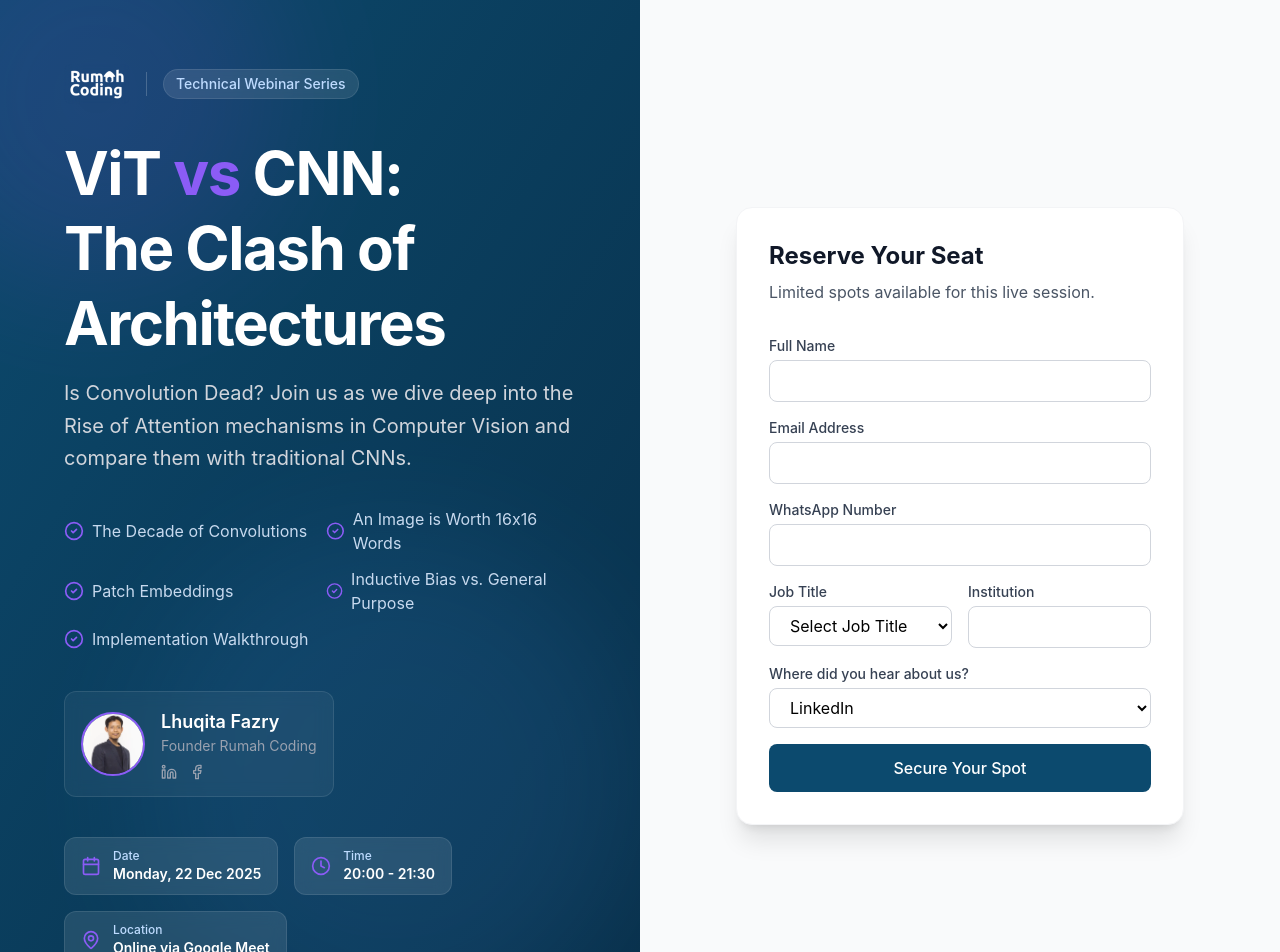
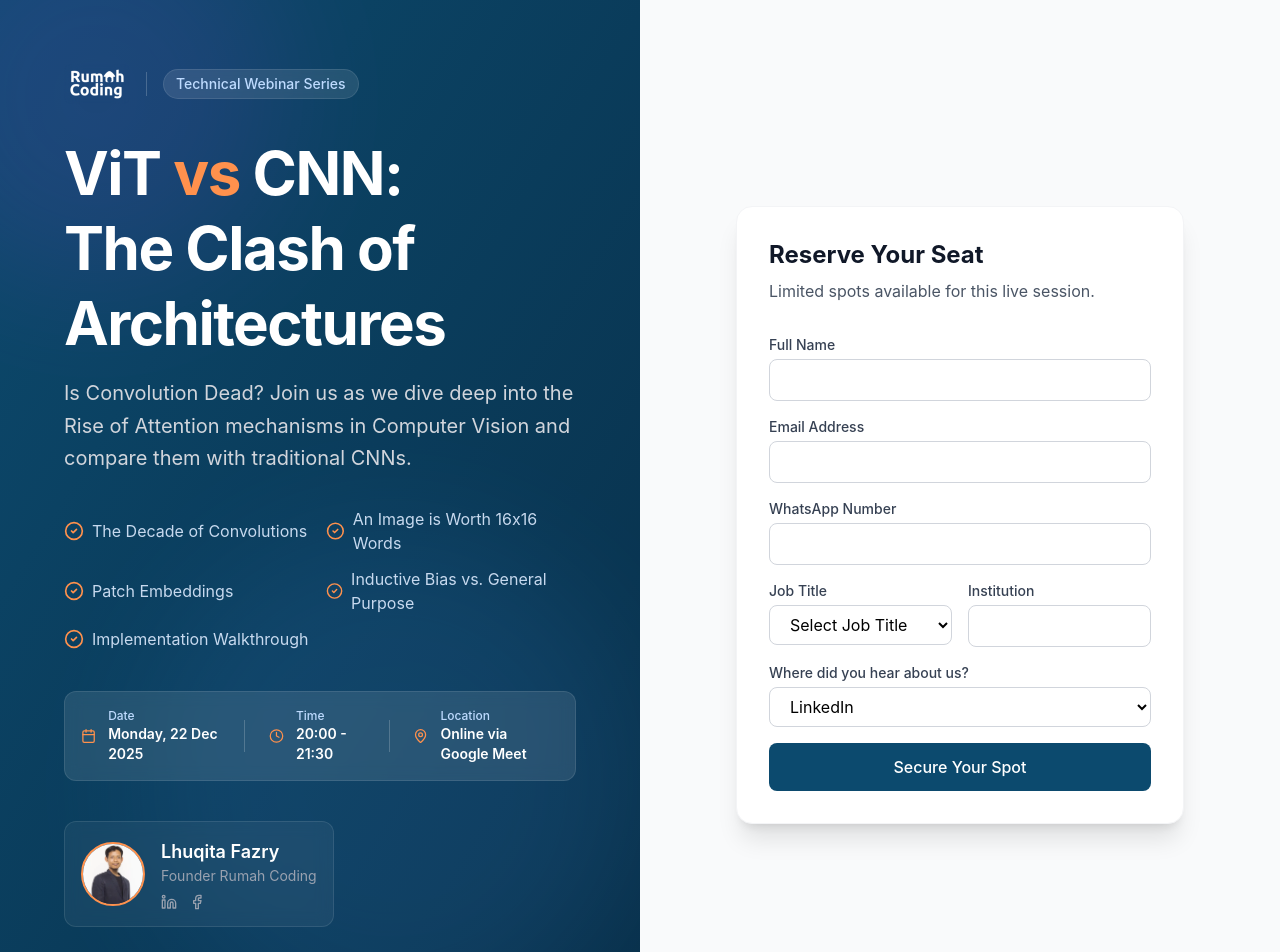
Before and after one commit to lhfazry/webinar, a React (Vite) app: page / in a window 1280 px wide. Shown: the top 952 px of the page. Built offline with nearby package versions, Linux system fonts and the light colour scheme; no server answers.

Commit message:
Fixing bug

```diff
--- a/src/index.css
+++ b/src/index.css
@@ -7,8 +7,8 @@
     --color-primary-900: #0c4a6e;
     --color-primary-950: #082f49;
 
-    --color-secondary-500: #8b5cf6;
-    --color-secondary-900: #4c1d95;
+    --color-secondary-500: #ff914d;
+    --color-secondary-900: #9a3412;
 
     --font-sans: "Inter", system-ui, sans-serif;
 }
--- a/src/pages/LandingPage.tsx
+++ b/src/pages/LandingPage.tsx
@@ -62,6 +62,48 @@ export default function LandingPage() {
                         ))}
                     </div>
 
+                    <div className="flex flex-col md:flex-row items-start md:items-center gap-6 bg-white/10 p-4 rounded-xl backdrop-blur-sm border border-white/10 mb-10 w-fit">
+                        <div className="flex items-center">
+                            <Calendar className="w-5 h-5 mr-3 text-secondary-500" />
+                            <div>
+                                <p className="text-xs text-blue-200 font-medium">
+                                    Date
+                                </p>
+                                <p className="text-sm font-semibold text-white">
+                                    Monday, 22 Dec 2025
+                                </p>
+                            </div>
+                        </div>
+
+                        <div className="hidden md:block w-px h-8 bg-white/20"></div>
+
+                        <div className="flex items-center">
+                            <Clock className="w-5 h-5 mr-3 text-secondary-500" />
+                            <div>
+                                <p className="text-xs text-blue-200 font-medium">
+                                    Time
+                                </p>
+                                <p className="text-sm font-semibold text-white">
+                                    20:00 - 21:30
+                                </p>
+                            </div>
+                        </div>
+
+                        <div className="hidden md:block w-px h-8 bg-white/20"></div>
+
+                        <div className="flex items-center">
+                            <MapPin className="w-5 h-5 mr-3 text-secondary-500" />
+                            <div>
+                                <p className="text-xs text-blue-200 font-medium">
+                                    Location
+                                </p>
+                                <p className="text-sm font-semibold text-white">
+                                    Online via Google Meet
+                                </p>
+                            </div>
+                        </div>
+                    </div>
+
                     <div className="flex items-center space-x-4 mb-10 bg-white/5 p-4 rounded-xl border border-white/10 backdrop-blur-sm w-fit">
                         <img
                             src="/assets/speaker.webp"
@@ -95,44 +137,6 @@ export default function LandingPage() {
                             </div>
                         </div>
                     </div>
-
-                    <div className="flex flex-wrap gap-4">
-                        <div className="flex items-center bg-white/10 px-4 py-2.5 rounded-xl backdrop-blur-sm border border-white/10">
-                            <Calendar className="w-5 h-5 mr-3 text-secondary-500" />
-                            <div>
-                                <p className="text-xs text-blue-200 font-medium">
-                                    Date
-                                </p>
-                                <p className="text-sm font-semibold text-white">
-                                    Monday, 22 Dec 2025
-                                </p>
-                            </div>
-                        </div>
-
-                        <div className="flex items-center bg-white/10 px-4 py-2.5 rounded-xl backdrop-blur-sm border border-white/10">
-                            <Clock className="w-5 h-5 mr-3 text-secondary-500" />
-                            <div>
-                                <p className="text-xs text-blue-200 font-medium">
-                                    Time
-                                </p>
-                                <p className="text-sm font-semibold text-white">
-                                    20:00 - 21:30
-                                </p>
-                            </div>
-                        </div>
-
-                        <div className="flex items-center bg-white/10 px-4 py-2.5 rounded-xl backdrop-blur-sm border border-white/10">
-                            <MapPin className="w-5 h-5 mr-3 text-secondary-500" />
-                            <div>
-                                <p className="text-xs text-blue-200 font-medium">
-                                    Location
-                                </p>
-                                <p className="text-sm font-semibold text-white">
-                                    Online via Google Meet
-                                </p>
-                            </div>
-                        </div>
-                    </div>
                 </div>
             </div>
 
```
Also changed, not shown: 1 other file (tests, documents, lock files or other folders).
